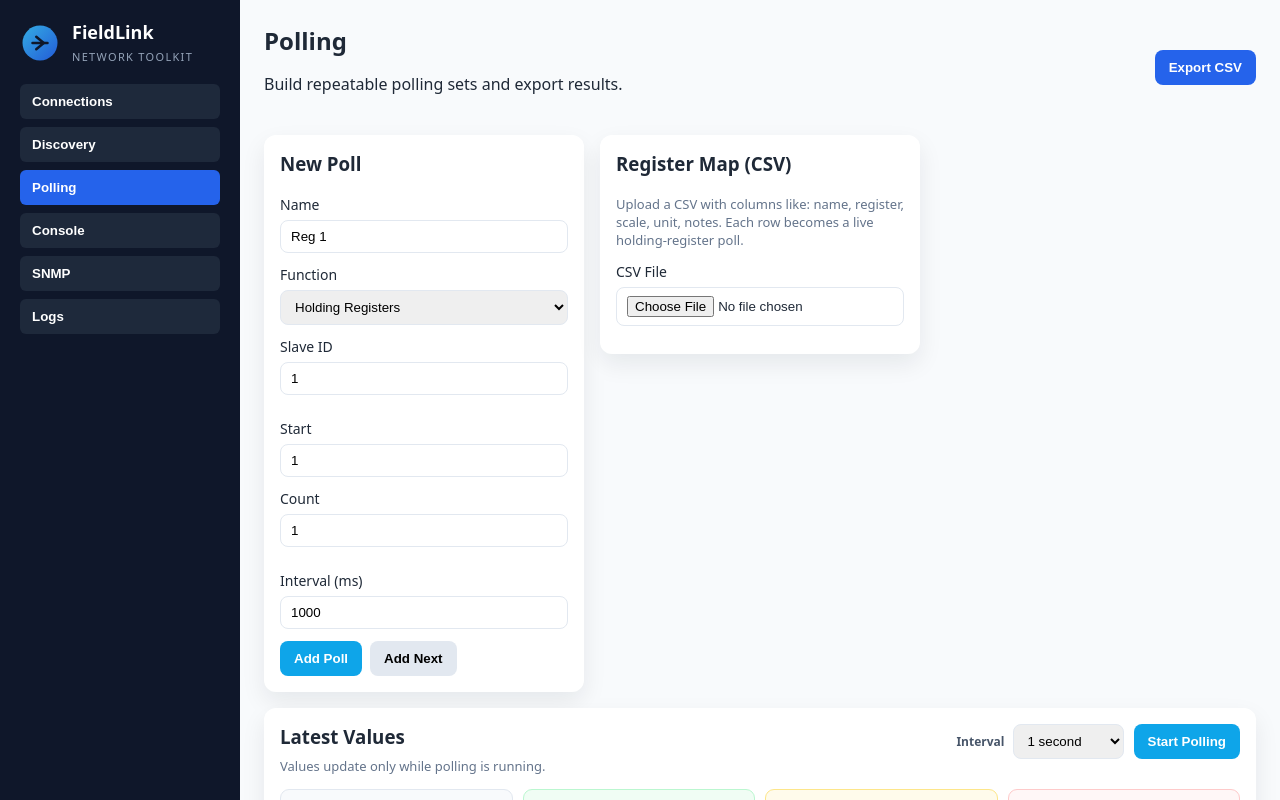
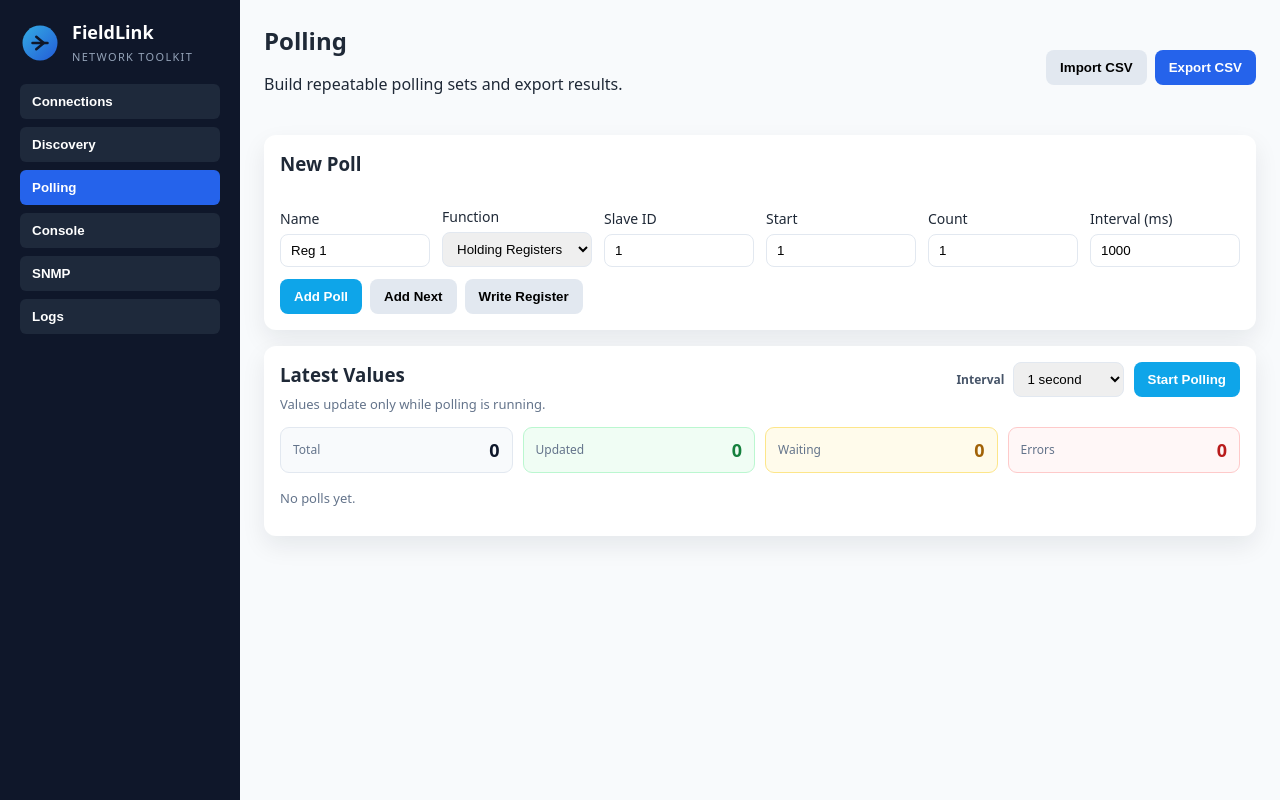
Before and after one commit to jordandarabosai-cloud/fieldlink, a React (Vite) app in the folder desktop/: page / in a window 1280 px wide. Both pictures are taken after a click on the button "Polling". Built offline with nearby package versions, Linux system fonts and the light colour scheme.

Commit message:
Refine polling controls and add register writes

```diff
--- a/desktop/src/App.tsx
+++ b/desktop/src/App.tsx
@@ -125,9 +125,11 @@ export default function App() {
   const [pollSlaveId, setPollSlaveId] = useState<number>(modbusAddress);
   const [pollItems, setPollItems] = useState<PollingItem[]>([]);
   const [pollRunning, setPollRunning] = useState(false);
+  const [showWriteRegister, setShowWriteRegister] = useState(false);
   const [pollLogs, setPollLogs] = useState<PollingLog[]>([]);
   const [registerMap, setRegisterMap] = useState<RegisterMapEntry[]>([]);
   const [registerMapStatus, setRegisterMapStatus] = useState<string>("");
+  const registerMapInputRef = useRef<HTMLInputElement | null>(null);
   const [discoveryDevices, setDiscoveryDevices] = useState<DiscoveryDevice[]>([]);
   const [discoveryStatus, setDiscoveryStatus] = useState<string>("");
   const [modbusScanStart, setModbusScanStart] = useState<number>(1);
@@ -416,6 +418,28 @@ export default function App() {
     setPollItems((items) => items.filter((item) => item.id !== id));
   };
 
+  const handleWriteRegister = async () => {
+    try {
+      const values = writeValues
+        .split(/[;,\s]+/)
+        .map((value) => Number(value))
+        .filter((value) => Number.isInteger(value) && value >= 0 && value <= 65535);
+      if (values.length === 0) {
+        setModbusResponse("Enter at least one register value (0-65535).");
+        return;
+      }
+      setModbusResponse("Writing registers...");
+      const result = await window.fieldlink.modbus.writeMultiple({
+        address: modbusAddress,
+        start: registerStart,
+        values,
+      });
+      setModbusResponse(`Wrote ${result.written} register${result.written === 1 ? "" : "s"} starting at ${registerStart}.`);
+    } catch (err) {
+      setModbusResponse(`Write error: ${String(err)}`);
+    }
+  };
+
   const startPolling = () => {
     if (pollItems.length === 0) {
       setRegisterMapStatus("Add a poll or upload a register map first.");
@@ -1281,9 +1305,21 @@ export default function App() {
             </button>
           )}
           {activePage === "polling" && (
-            <button className="primary" onClick={exportCsv}>
-              Export CSV
-            </button>
+            <div className="page-actions">
+              <input
+                ref={registerMapInputRef}
+                className="visually-hidden"
+                type="file"
+                accept=".csv"
+                onChange={(e) => handleRegisterMapUpload(e.target.files?.[0] ?? null)}
+              />
+              <button className="ghost" onClick={() => registerMapInputRef.current?.click()}>
+                Import CSV
+              </button>
+              <button className="primary" onClick={exportCsv}>
+                Export CSV
+              </button>
+            </div>
           )}
           {activePage === "snmp" && (
             <button className="primary" onClick={exportSnmpResults}>
@@ -1551,7 +1587,7 @@ export default function App() {
 
         {activePage === "polling" && (
           <section className="grid">
-            <div className="card">
+            <div className="card new-poll-card full-width">
               <h3>New Poll</h3>
               <label className="field">
                 Name
@@ -1591,7 +1627,31 @@ export default function App() {
                 <button className="ghost" onClick={handleAddNextPoll}>
                   Add Next
                 </button>
-              </div>
+                <button className="ghost" onClick={() => setShowWriteRegister((visible) => !visible)}>
+                  {showWriteRegister ? "Hide Write Register" : "Write Register"}
+                </button>
+              </div>
+              {showWriteRegister && (
+                <div className="write-register-panel">
+                  <div className="write-register-title">
+                    <strong>Write Register</strong>
+                    <span className="helper-text">Writes the values directly to the connected Modbus device.</span>
+                  </div>
+                  <label className="field">
+                    Slave ID
+                    <input type="number" min={1} max={247} value={modbusAddress} onChange={(e) => setModbusAddress(Number(e.target.value))} />
+                  </label>
+                  <label className="field">
+                    Start Register
+                    <input type="number" min={0} value={registerStart} onChange={(e) => setRegisterStart(Number(e.target.value))} />
+                  </label>
+                  <label className="field write-values-field">
+                    Values
+                    <input value={writeValues} onChange={(e) => setWriteValues(e.target.value)} placeholder="100, 200" />
+                  </label>
+                  <button className="stop-button" onClick={handleWriteRegister}>Write Registers</button>
+                </div>
+              )}
             </div>
 
             <div className="card active-polls-card">
@@ -1631,7 +1691,7 @@ export default function App() {
               </ul>
             </div>
 
-            <div className="card">
+            <div className="card import-card">
               <h3>Register Map (CSV)</h3>
               <p className="helper-text">Upload a CSV with columns like: name, register, scale, unit, notes. Each row becomes a live holding-register poll.</p>
               <label className="field">
--- a/desktop/src/styles.css
+++ b/desktop/src/styles.css
@@ -444,6 +444,74 @@ button.ghost {
   display: none;
 }
 
+.import-card {
+  display: none;
+}
+
+.new-poll-card {
+  display: grid;
+  grid-template-columns: repeat(6, minmax(120px, 1fr));
+  gap: 12px;
+  align-items: end;
+}
+
+.new-poll-card h3,
+.new-poll-card > .card-actions,
+.write-register-panel {
+  grid-column: 1 / -1;
+}
+
+.new-poll-card > .field-row {
+  display: contents;
+}
+
+.new-poll-card > .field,
+.new-poll-card > .field-row > .field {
+  margin-bottom: 0;
+}
+
+.write-register-panel {
+  display: grid;
+  grid-template-columns: 1.4fr repeat(3, minmax(130px, 1fr)) auto;
+  gap: 12px;
+  align-items: end;
+  padding: 14px;
+  border: 1px solid #bfdbfe;
+  border-radius: 10px;
+  background: #eff6ff;
+}
+
+.write-register-title {
+  display: flex;
+  flex-direction: column;
+  gap: 3px;
+}
+
+.write-register-title .helper-text {
+  margin: 0;
+}
+
+.write-values-field {
+  min-width: 180px;
+}
+
+.page-actions {
+  display: flex;
+  gap: 8px;
+}
+
+.visually-hidden {
+  position: absolute;
+  width: 1px;
+  height: 1px;
+  padding: 0;
+  margin: -1px;
+  overflow: hidden;
+  clip: rect(0, 0, 0, 0);
+  white-space: nowrap;
+  border: 0;
+}
+
 @media (max-width: 768px) {
   .card.wide {
     grid-column: span 1;
@@ -455,6 +523,19 @@ button.ghost {
 
   .values-header {
     flex-direction: column;
+  }
+
+  .new-poll-card {
+    grid-template-columns: repeat(2, minmax(120px, 1fr));
+  }
+
+  .write-register-panel {
+    grid-template-columns: 1fr 1fr;
+  }
+
+  .write-register-title,
+  .write-values-field {
+    grid-column: 1 / -1;
   }
 }
 
```
